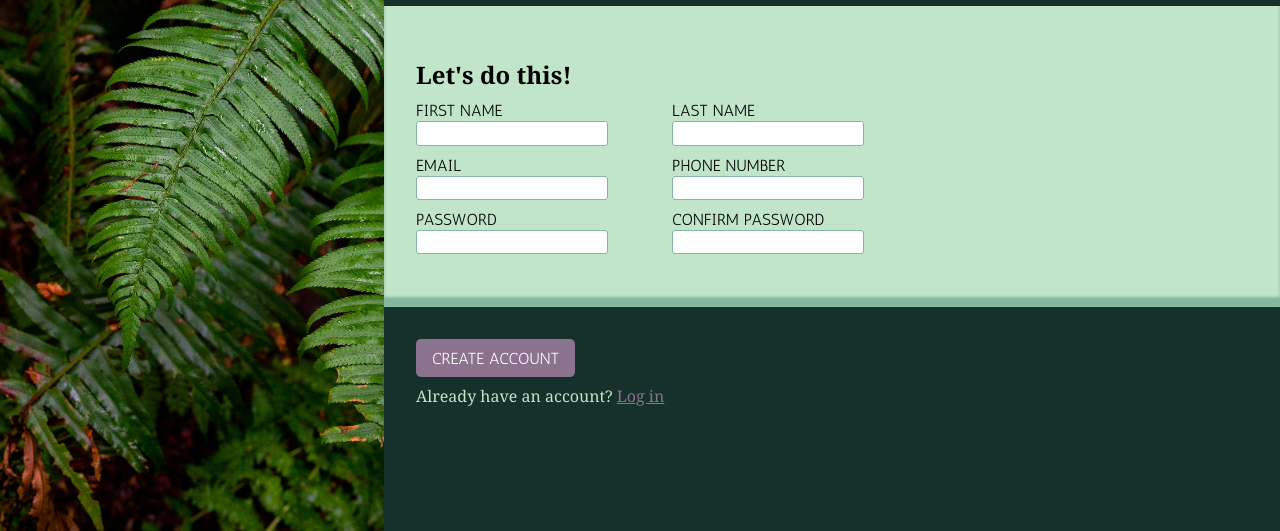
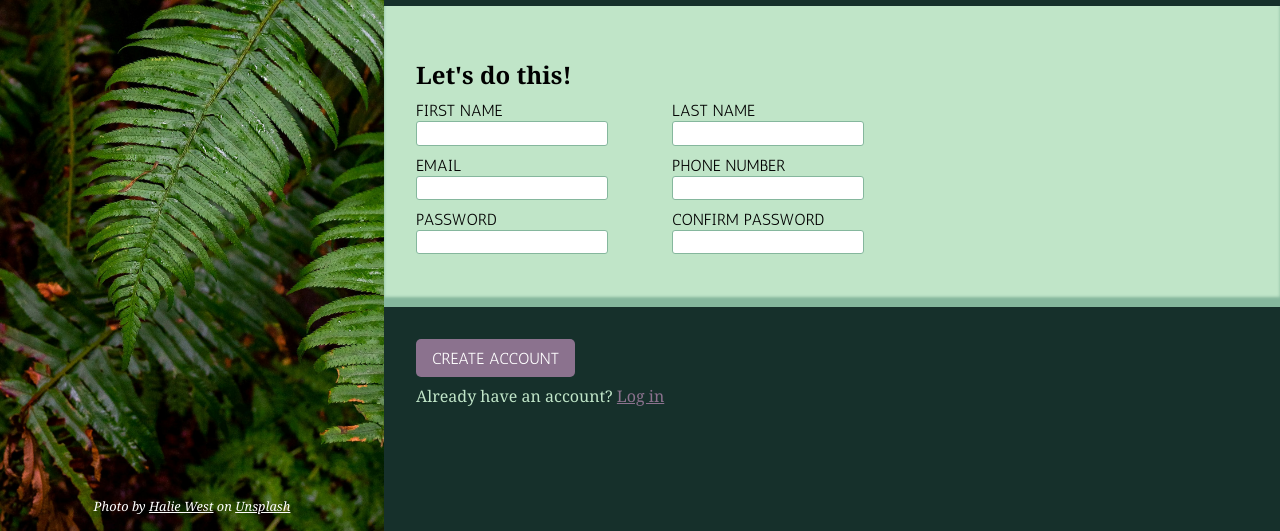
Before and after one commit to cocoxcomputerscience/odin-sign-up-form, a plain HTML site: page index.html in a window 1280 px wide. Shown: the part 269-800 px from the top of the page. Drawn offline with Linux system fonts and the light colour scheme.

Commit message:
Give credit to the photo used in the sidebar

```diff
--- a/index.html
+++ b/index.html
@@ -14,6 +14,10 @@
                 <h1>ODIN</h1>
             </div>
         </div>
+
+        <cite>Photo by <a href="https://unsplash.com/@haliewestphoto">Halie West</a>
+            on <a href="https://unsplash.com/">Unsplash</a>
+        </cite>
     </section>
 
     <form>
--- a/styles.css
+++ b/styles.css
@@ -54,6 +54,10 @@ body {
     background-repeat: no-repeat;
     min-width: max(250px, 30%);
     position: relative;
+    display: flex;
+    flex-direction: column;
+    justify-content: flex-end;
+    align-items: center;
 }
 
 #sidebar > div {
@@ -80,6 +84,20 @@ body {
 h1 {
     font-size: 3rem;
     font-family: 'fff_tusjbold';
+}
+
+#sidebar cite {
+    color: white;
+    padding-bottom: 1rem;
+    font-size: 0.8rem;
+}
+
+#sidebar cite a {
+    color: white;
+}
+
+#sidebar cite a:hover {
+    color: lightgray;
 }
 
 /* form */
```
